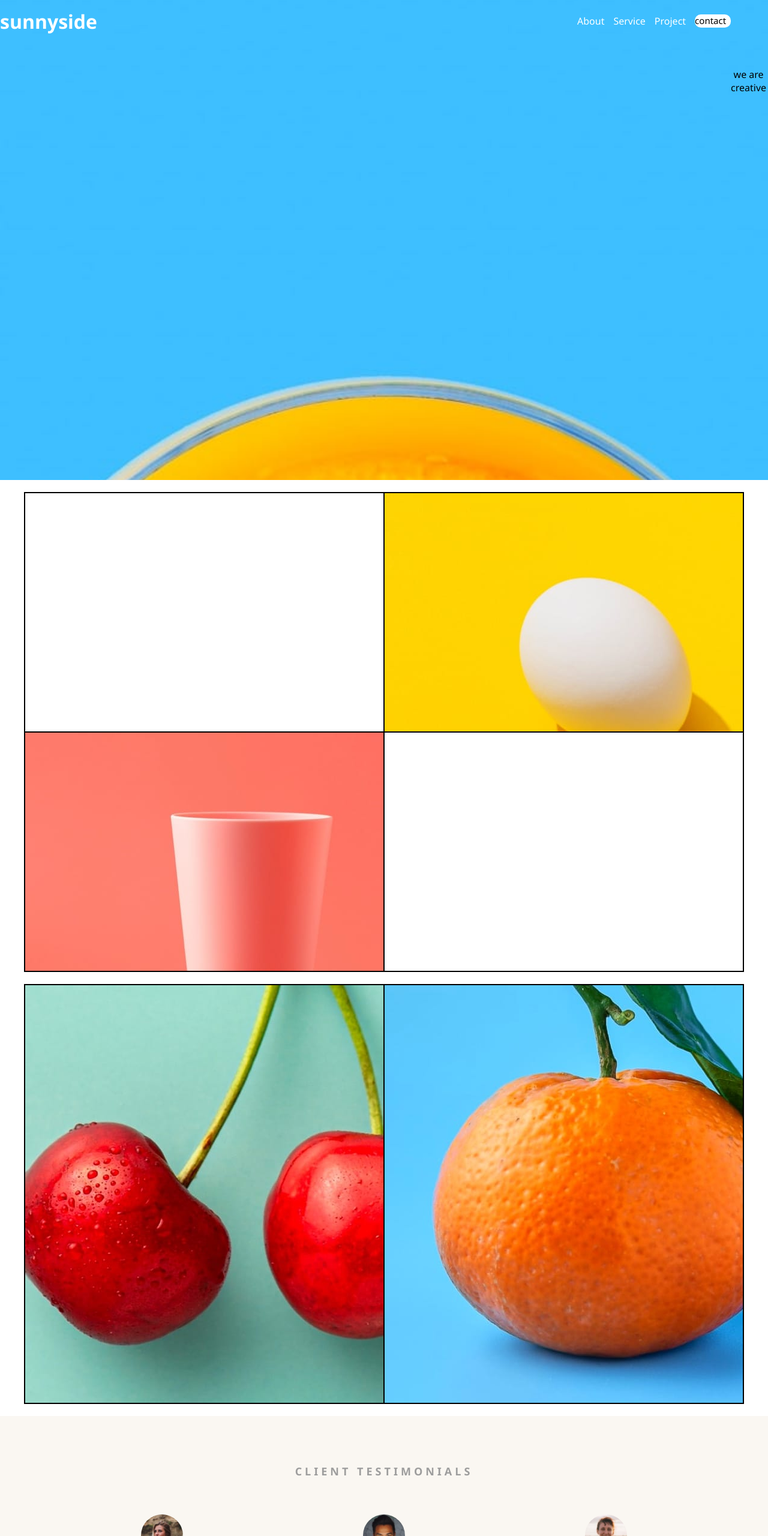
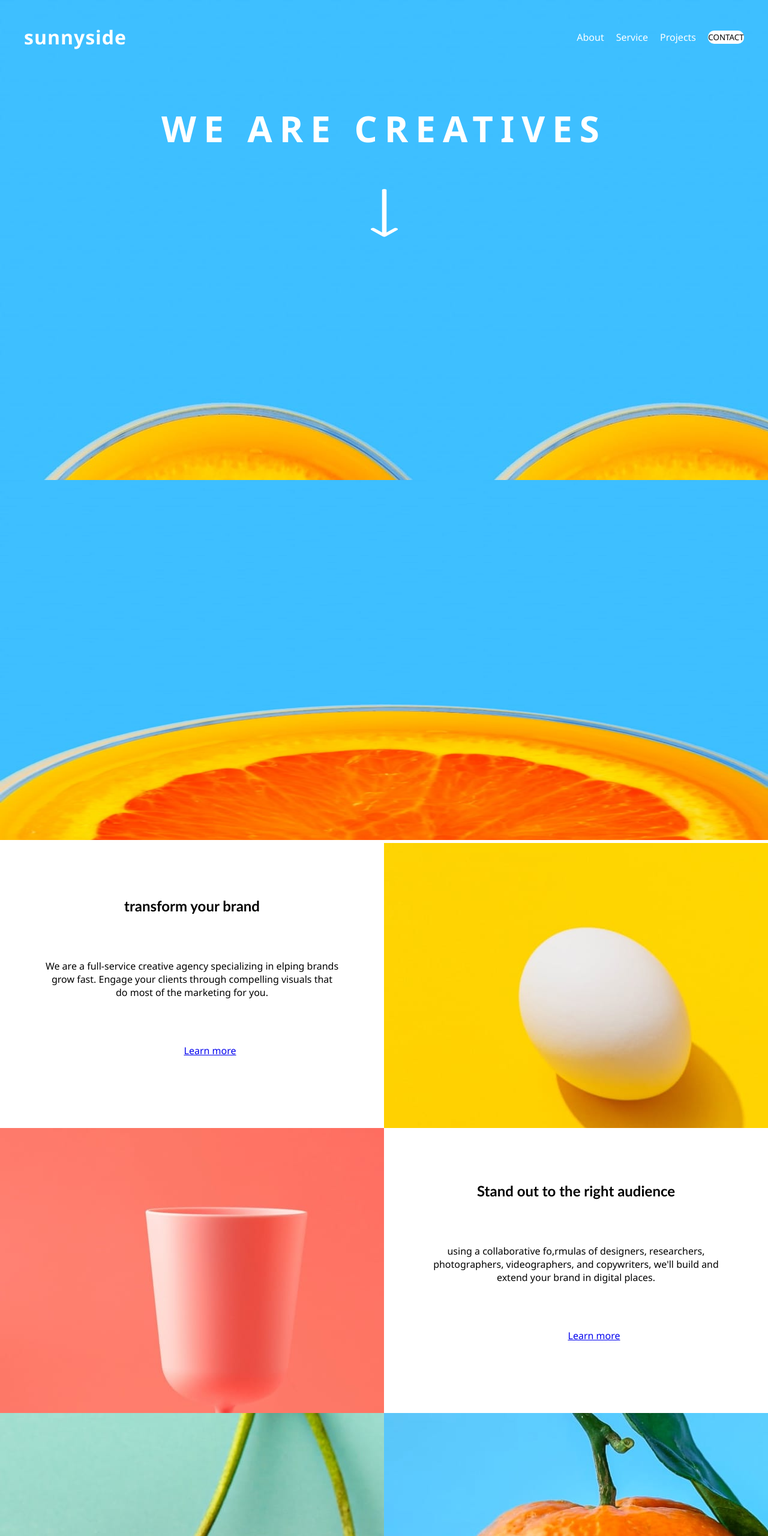
Before and after one commit to Sleekjnr/sunnyside, a plain HTML site: page index.html in a window 1280 px wide. Shown: the top 2560 px of the page at 60% size. Drawn offline with Linux system fonts and the light colour scheme.

Commit message:
initial-commit

```diff
--- a/index.html
+++ b/index.html
@@ -8,37 +8,105 @@
   </head>
   <body>
     <div class="main-container">
-      <div class="nav-container">
-        <h1 style="color: white">sunnyside</h1>
+      <header class="hero" style="background-image: url(image-header.png)">
         <nav class="navbar">
-          <ul class="nav-link">
+          <div class="logo">sunnyside</div>
+
+          <ul class="nav-links">
             <li>About</li>
             <li>Service</li>
-            <li>Project</li>
-            <div
+            <li>Projects</li>
+            <button
               style="
                 background-color: white;
-                color: #000;
                 border-radius: 10px;
                 width: 60px;
-                font-family: 'Segoe UI', Tahoma, Geneva, Verdana, sans-serif;
-                font-size: 15px;
+                border: none;
               "
             >
-              <li>contact</li>
-            </div>
+              CONTACT
+            </button>
           </ul>
         </nav>
-        <div class="test-1">
-          <p>we are creative</p>
-        </div>
+
+        <h1 class="hero-title">WE ARE CREATIVES</h1>
+
+        <img src="icon-arrow-down.svg" alt="arrow" class="arrow" />
+      </header>
+      <div>
+        <img
+          src="image-header.png"
+          alt=""
+          style="width: 1280px"
+          height="600px"
+        />
       </div>
     </div>
     <div class="another-section">
-      <div class="box"></div>
+      <div class="box" style="color: beige">
+        <h2
+          style="
+            color: black;
+            margin: 5px;
+            text-align: center;
+            margin-top: 90px;
+            font-family: 'Gill Sans', 'Gill Sans MT', Calibri, 'Trebuchet MS',
+              sans-serif;
+          "
+        >
+          transform your brand
+        </h2>
+        <p style="color: black; text-align: center; margin: 75px">
+          We are a full-service creative agency specializing in elping brands
+          grow fast. Engage your clients through compelling visuals that do most
+          of the marketing for you.
+        </p>
+        <p
+          style="
+            color: black;
+            text-decoration-color: yellow;
+            margin-left: 60px;
+            text-align: center;
+            margin-bottom: 20px;
+            text-decoration: underline yellow;
+          "
+        >
+          <a href="#">Learn more</a>
+        </p>
+      </div>
       <div class="box" style="background-image: url(image-transform.jpg)"></div>
       <div class="box" style="background-image: url(image-stand-out.jpg)"></div>
-      <div class="box"></div>
+      <div class="box" style="color: beige">
+        <h2
+          style="
+            color: black;
+            margin: 5px;
+            text-align: center;
+            margin-top: 90px;
+            font-family: 'Gill Sans', 'Gill Sans MT', Calibri, 'Trebuchet MS',
+              sans-serif;
+          "
+        >
+          Stand out to the right audience
+        </h2>
+        <p style="color: black; text-align: center; margin: 75px">
+          using a collaborative fo,rmulas of designers, researchers,
+          photographers, videographers, and copywriters, we'll build and extend
+          your brand in digital places.
+        </p>
+        <p
+          style="
+            color: black;
+            text-decoration-color: yellow;
+            margin-left: 60px;
+            text-align: center;
+            margin-bottom: 20px;
+            text-decoration: underline yellow;
+          "
+        >
+          <a href="#">Learn more</a>
+        </p>
+      </div>
     </div>
     <div class="contain">
       <div
--- a/style.css
+++ b/style.css
@@ -4,42 +4,75 @@
   box-sizing: border-box;
   font-family: "Segoe UI", Tahoma, Geneva, Verdana, sans-serif;
 }
-.main-container {
-  background-size: cover;
-  background-position: center;
-  margin: 0;
-  min-height: 100vh;
-  background-image: url(image-header.png);
+
+body {
+  overflow-x: hidden;
 }
-.nav-container {
-  height: 70px;
+
+.hero {
+  height: 100vh;
+  width: 100%;
+  background: #3ebeff;
+  position: relative;
+  text-align: center;
+  color: white;
+  padding-top: 40px;
+}
+
+.navbar {
+  width: 100%;
+  padding: 0 40px;
+  display: flex;
+  justify-content: space-between;
+  align-items: center;
+}
+
+.logo {
+  font-size: 32px;
+  font-weight: 800;
+  letter-spacing: 1px;
+}
+
+.nav-section {
   display: flex;
   align-items: center;
+  gap: 35px;
 }
-.nav-link {
-  color: white;
+
+.nav-links {
+  display: flex;
+  gap: 20px;
+  list-style: none;
+}
+.btn {
+  background: white;
+  color: black;
+  padding: 10px 28px;
+  border-radius: 50px;
+  font-weight: bold;
   text-decoration: none;
-  display: flex;
-  flex-direction: row;
-  margin-left: 800px;
-  list-style: none;
-  gap: 15px;
+  font-size: 15px;
 }
-.test-1 {
-  display: flex;
-  margin-top: 200px;
-  text-align: center;
-  margin-right: 1800px;
-  font-family: "Segoe UI", Tahoma, Geneva, Verdana, sans-serif;
+.hero-title {
+  margin-top: 90px;
+  font-size: 60px;
+  font-weight: 900;
+  letter-spacing: 12px;
+}
+.arrow {
+  width: 45px;
+  height: 80px;
+  margin-top: 60px;
 }
 .another-section {
   display: grid;
   grid-template-columns: repeat(2, 1fr);
   grid-template-rows: repeat(2, 1fr);
-  width: 1200px;
-  height: 800px;
-  margin: 20px auto;
-  border: 1px solid black;
+  width: 1280px;
+  height: 950px;
+  border: none;
+  background-size: cover;
+  margin: 0;
 }
 .box {
   width: 100%;
@@ -47,15 +80,15 @@
   justify-content: center;
   align-items: center;
   color: white;
-  border: 1px black solid;
+  border: none;
 }
 .contain {
   display: grid;
   grid-template-columns: repeat(2, 1fr);
-  width: 1200px;
+  width: 1280px;
   height: 700px;
-  margin: 20px auto;
-  border: 1px solid black;
+  margin: 0;
+  border: none;
 }
 .box-2 {
   width: 100%;
@@ -63,7 +96,7 @@
   justify-content: center;
   align-items: center;
   color: white;
-  border: 1px black solid;
+  border: none;
 }
 .testimonials-section {
   padding: 80px 20px;
@@ -120,10 +153,11 @@
 .image-gallary {
   display: grid;
   grid-template-columns: repeat(4, 1fr);
-  width: 1200px;
+  width: 1280px;
   height: 400px;
-  margin: 20px;
-  border: 1px solid black;
+  padding: 0;
+  margin: 0;
+  border: none;
 }
 .box-3 {
   width: 100%;
@@ -171,3 +205,49 @@
 .footer-icons a:hover {
   opacity: 0.7;
 }
+.btn {
+  border-radius: 20px;
+  width: 65px;
+  border: none;
+  color: black;
+  font-family: serif;
+  cursor: pointer;
+}
+@media (max-width: 768px) {
+  .hero {
+    height: 50vh;
+  }
+
+  .hero-text {
+    font-size: 2rem;
+    bottom: 20px;
+    letter-spacing: 3px;
+  }
+  .content {
+    grid-template-columns: 1fr;
+  }
+
+  .text-box {
+    padding: 30px 20px;
+    text-align: center;
+  }
+
+  .text-box h2 {
+    font-size: 1.8rem;
+  }
+
+  .text-box p {
+    font-size: 1rem;
+  }
+}
+
+@media (max-width: 480px) {
+  .hero-text {
+    font-size: 1.4rem;
+    bottom: 15px;
+  }
+
+  .text-box h2 {
+    font-size: 1.5rem;
+  }
+}
```
Also changed, not shown: icon-arrow-down.svg (added), icon-hamburger.svg (added).
